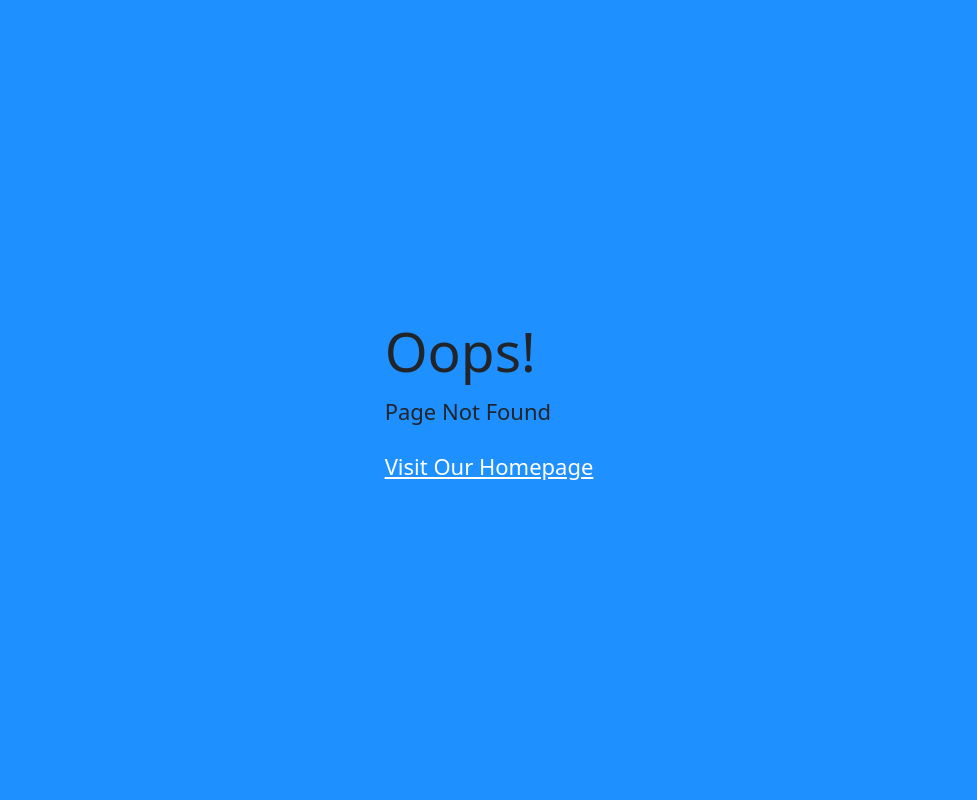
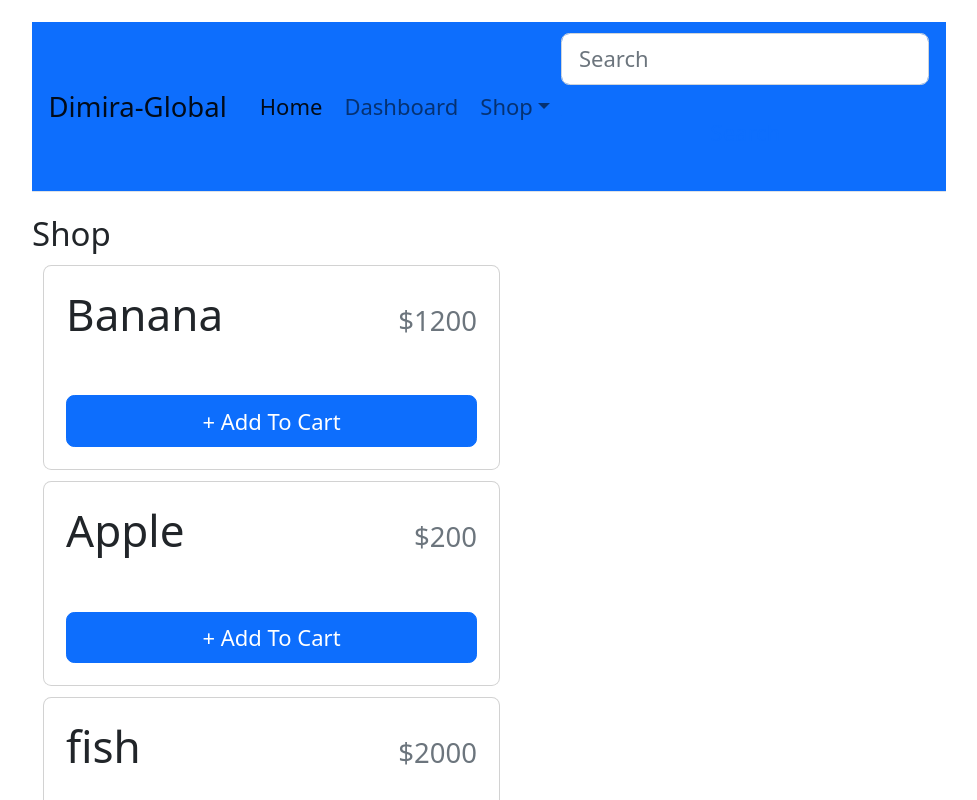
Before and after one commit to mr-icon/Dmira-global, a React (Create React App) app in the folder dmira-global/: page /shop in a window 1280 px wide. Before the commit this address had no page. Shown: the top 800 px of the page, without its empty margins (151-1128 px from the left). Built offline with nearby package versions, Linux system fonts and the light colour scheme.

Commit message:
shopping cart and product

```diff
--- a/dmira-global/public/index.html
+++ b/dmira-global/public/index.html
@@ -24,7 +24,7 @@
       work correctly both with client-side routing and a non-root public URL.
       Learn how to configure a non-root public URL by running `npm run build`.
     -->
-    <title>React App</title>
+    <title>Dimira Global</title>
   </head>
   <body>
     <noscript>You need to enable JavaScript to run this app.</noscript>
--- a/dmira-global/src/App.css
+++ b/dmira-global/src/App.css
@@ -14,17 +14,16 @@ html {
 
 body {
   min-height: 100vh;
-  background-color: dodgerblue;
 }
 
-.App {
+/* .App {
   display: flex;
   flex-direction: column;
   justify-content: center;
   align-items: center;
   min-height: 100vh;
   padding: 1rem 0.5rem;
-}
+} */
 
 section {
   width: 100%;
--- a/dmira-global/src/App.js
+++ b/dmira-global/src/App.js
@@ -1,5 +1,5 @@
 import React from "react";
-import "./App.css";
+// import "./App.css";
 import Home from "./pages/auth/Home";
 import Register from "./pages/auth/Register";
 import Login from "./pages/auth/Login";
@@ -10,6 +10,7 @@ import Missing from "./pages/auth/Missing";
 // import RequireAuth from "./components/RequireAuth";
 import { Routes, Route } from "react-router-dom";
 import Reset from "./pages/auth/Reset";
+import Shop from "./pages/auth/Shop";
 
 function App() {
   return (
@@ -24,6 +25,7 @@ function App() {
 
         {/* protected routes*/}
         <Route path="/" element={<Home />} />
+        <Route path="/shop" element={<Shop />} />
 
         {/* catch all */}
         <Route path="*" element={<Missing />} />
--- a/dmira-global/src/Auth.css
+++ b/dmira-global/src/Auth.css
@@ -14,7 +14,7 @@ html {
 
 body {
   min-height: 100vh;
-  background-color: dodgerblue;
+  /* background-color: dodgerblue; */
 }
 
 .App {
--- a/dmira-global/src/components/Navbar.jsx
+++ b/dmira-global/src/components/Navbar.jsx
@@ -5,7 +5,7 @@ class Navbar extends Component {
   render() {
     return (
       <React.Fragment>
-        <nav className="navbar navbar-expand-lg bg-body-tertiary">
+        <nav className="navbar navbar-expand-lg bg-body-tertiary navbar-primary bg-primary mb-3 border-bottom">
           <div className="container-fluid">
             <a className="navbar-brand" href="#">
               Dimira-Global
@@ -83,7 +83,7 @@ class Navbar extends Component {
                   placeholder="Search"
                   aria-label="Search"
                 />
-                <button className="btn btn-outline-success" type="submit">
+                <button className="btn btn-outline-primary" type="submit">
                   Search
                 </button>
               </form>
--- /dev/null
+++ b/dmira-global/src/components/Product.jsx
@@ -0,0 +1,53 @@
+import React, { Component } from "react";
+import { Card, Button } from "react-bootstrap";
+
+class Product extends Component {
+  state = {
+    id: this.props.id,
+    productName: this.props.productName,
+    price: this.props.price,
+    quantity: this.props.quantity,
+  };
+
+  render() {
+    return (
+      <Card className="h-100 col-lg-6 m-2">
+        {/* <Card.Img
+          variant="top"
+          src={imgUrl}
+          height="200px"
+          style={{ objectFit: "cover" }}
+        /> */}
+        <Card.Body className="d-flex flex-column">
+          <Card.Title className="d-flex justify-content-between align-items-baseline mb-4">
+            <span className="fs-2">{this.state.productName}</span>
+            <span className="ms-2 text-muted">${this.state.price}</span>
+          </Card.Title>
+          <div className="mt-auto">
+            {this.state.quantity === 0 ? (
+              <Button className="w-100">+ Add To Cart</Button>
+            ) : (
+              <div
+                className="d-flex align-items-center flex-column"
+                style={{ gap: ".5rem" }}
+              >
+                <div className="d-flex align-items-center justify-content-center">
+                  <Button>-</Button>
+                  <div>
+                    <span className="fs-3">{this.state.quantity}</span> in cart
+                  </div>
+                  <Button>+</Button>
+                </div>
+                <Button variant="danger" size="sm">
+                  Remove
+                </Button>
+              </div>
+            )}
+          </div>
+        </Card.Body>
+      </Card>
+    );
+  }
+}
+
+export default Product;
--- /dev/null
+++ b/dmira-global/src/pages/auth/Shop.jsx
@@ -0,0 +1,39 @@
+import React, { Component } from "react";
+import Navbar from "../../components/Navbar";
+import Product from "../../components/Product";
+
+class Shop extends Component {
+  state = {
+    products: [
+      { id: 1, productName: "Banana", price: 1200, quantity: 0 },
+      { id: 2, productName: "Apple", price: 200, quantity: 0 },
+      { id: 3, productName: "fish", price: 2000, quantity: 0 },
+      { id: 4, productName: "table-water", price: 500, quantity: 0 },
+      { id: 5, productName: "Car", price: 80000, quantity: 0 },
+      { id: 6, productName: "Book", price: 1700, quantity: 0 },
+    ],
+  };
+  render() {
+    return (
+      <div>
+        <Navbar />
+        <h4>Shop</h4>
+        <div>
+          {this.state.products.map((prod) => {
+            return (
+              <Product
+                key={prod.id}
+                id={prod.id}
+                productName={prod.productName}
+                price={prod.price}
+                quantity={prod.quantity}
+              />
+            );
+          })}
+        </div>
+      </div>
+    );
+  }
+}
+
+export default Shop;
```
